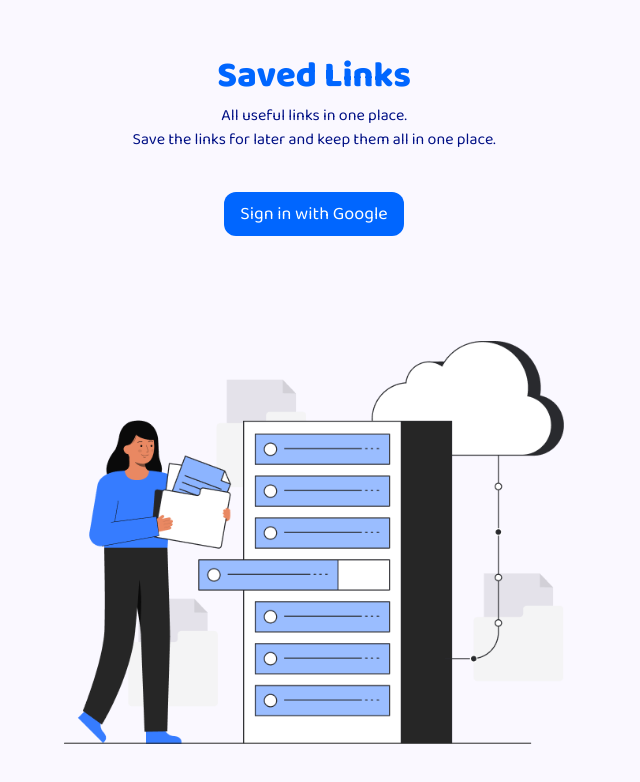
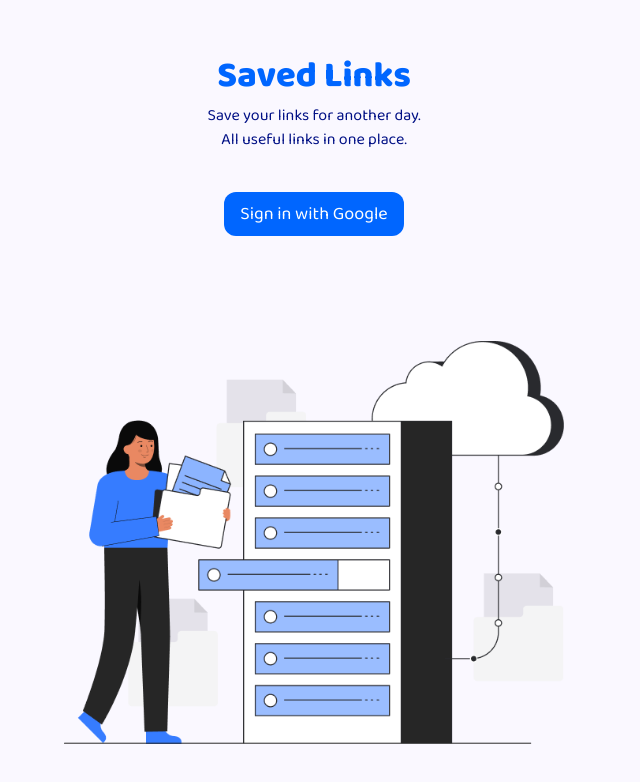
Before and after one commit to KarolG99/saved-links-nextjs, a Next.js app: page / in a window 1280 px wide. Shown: the top 782 px of the page, without its empty margins (326-966 px from the left). Built offline with nearby package versions, Linux system fonts and the light colour scheme; no server answers.

Commit message:
Change text on home page

```diff
--- a/components/HomePage/HomePage.tsx
+++ b/components/HomePage/HomePage.tsx
@@ -41,8 +41,8 @@ export default function HomePage() {
         <h1 className="font-black text-primaryBlue text-4xl mb-2">
           Saved Links
         </h1>
+        <h4>Save your links for another day.</h4>
         <h4>All useful links in one place.</h4>
-        <p>Save the links for later and keep them all in one place.</p>
         {isLoading && !error && (
           <Player
             src="https://assets9.lottiefiles.com/packages/lf20_usmfx6bp.json"
```
